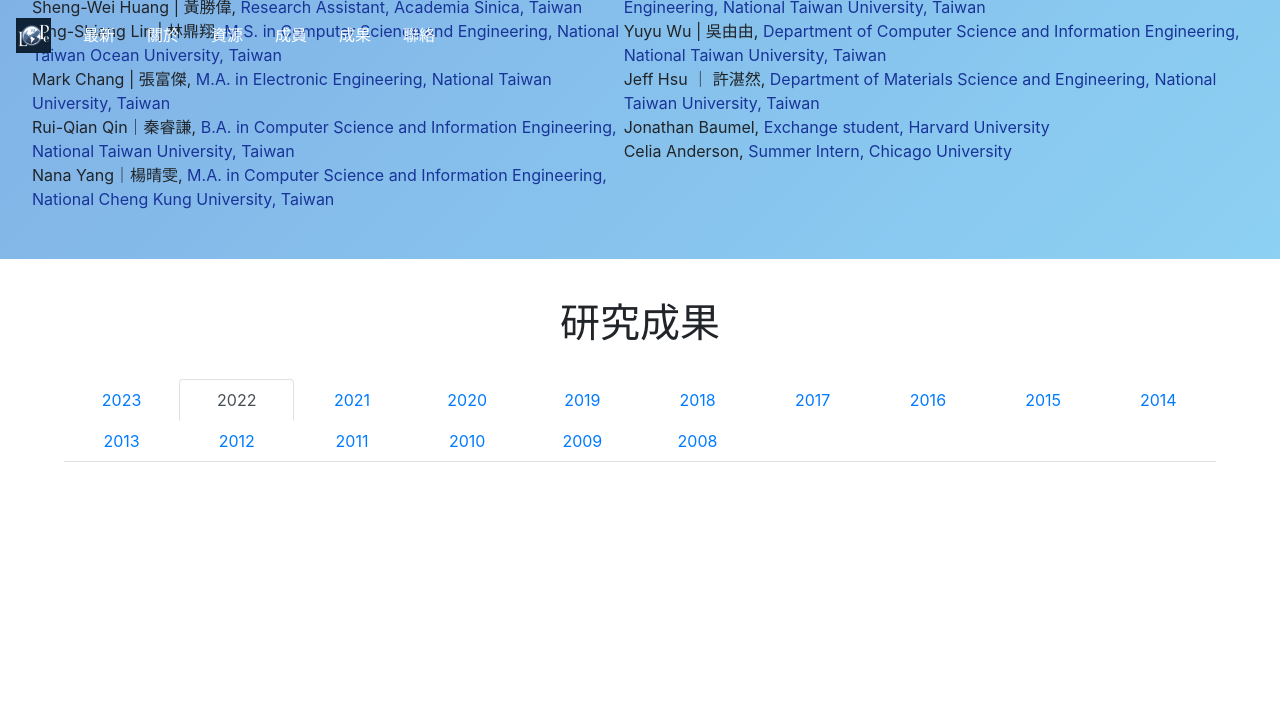
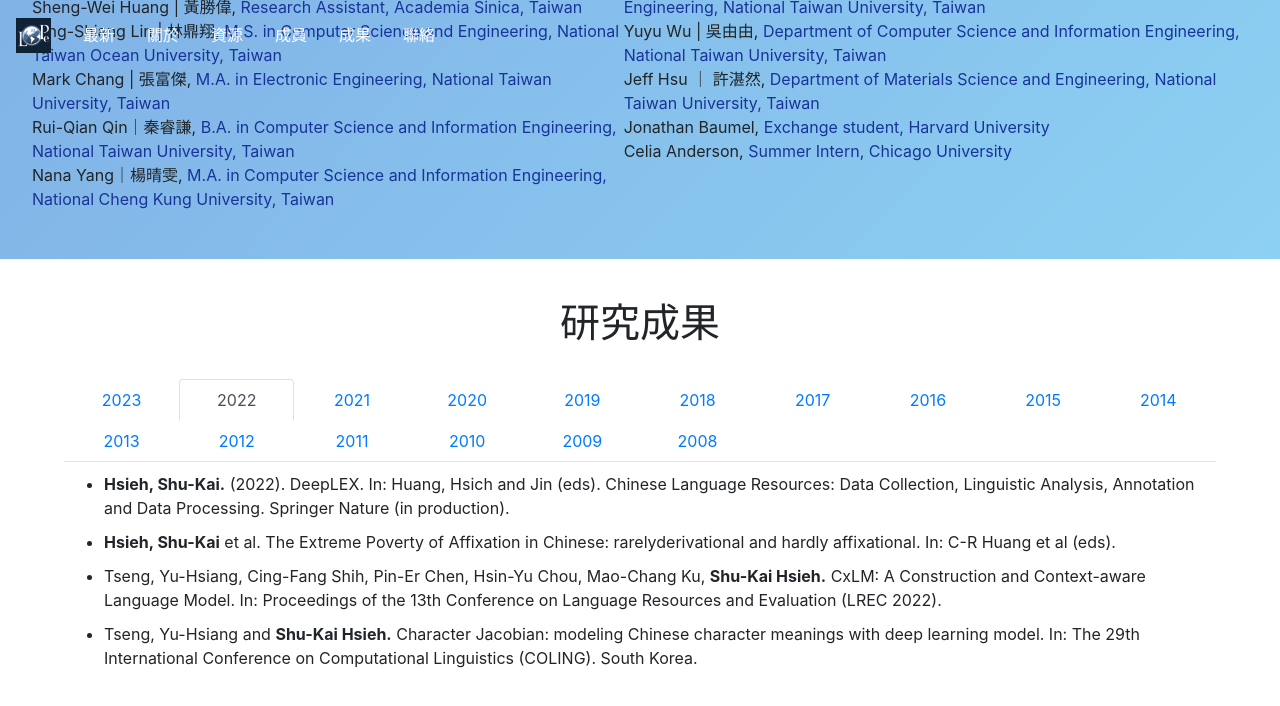
Before and after one commit to lopentu/ntu-lope-lab, a React (Create React App) app: page / in a window 1280 px wide. Both pictures are taken after a click on the link "2022". Shown: the part 7460-8166 px from the top of the page. Built offline with nearby package versions, Linux system fonts and the light colour scheme.

Commit message:
publications

```diff
--- a/src/components/publications.js
+++ b/src/components/publications.js
@@ -149,14 +149,79 @@ const Publications = (props) => {
 
       <TabContent activeTab={activeTab}>
 
+      <TabPane tabId='2'>
+          <div class="content" style={{display: "block"}}>
+            <ul class="icon-list">
+              <li class="publi">
+                <strong>Hsieh, Shu-Kai.</strong> (2022). DeepLEX. In: Huang, Hsich and Jin (eds). Chinese Language Resources: Data Collection, Linguistic Analysis, Annotation and Data Processing. Springer Nature (in production).
+              </li>
+              <li class="publi">
+                <strong>Hsieh, Shu-Kai</strong> et al. The Extreme Poverty of Affixation in Chinese: rarelyderivational and hardly affixational. In: C-R Huang et al (eds).
+              </li>
+              <li class="publi">
+                Tseng, Yu-Hsiang, Cing-Fang Shih, Pin-Er Chen, Hsin-Yu Chou, Mao-Chang Ku, <strong>Shu-Kai Hsieh.</strong> CxLM: A Construction and Context-aware Language Model. In: Proceedings of the 13th Conference on Language Resources and Evaluation (LREC 2022).
+              </li>
+              <li class="publi">
+                Tseng, Yu-Hsiang and <strong>Shu-Kai Hsieh.</strong> Character Jacobian: modeling Chinese character meanings with deep learning model. In: The 29th International Conference on Computational Linguistics (COLING). South Korea.
+              </li>
+            </ul>
+          </div>
+      </TabPane>
+
+      <TabPane tabId='3'>
+          <div class="content" style={{display: "block"}}>
+            <ul class="icon-list">
+              <li class="publi">
+                謝舒凱語料庫與語言研究的實證方法。In:黃宣範主編:語言學:結構、認 知與文化的探索。台大出版中心
+              </li>
+              <li class="publi">
+                Cing-Fang Shih, Yu-Hsiang Tseng, Ching-Wen Yang, Pin-Er Chen, Hsin-Yu Chou, Lian-Hui Tan, Tzu-Ju Lin, Chun-Wei Wang and <strong>Shu-Kai Hsieh</strong>. What confuses BERT? Linguistic Evaluation of Sentiment Analysis on Telecom Customer Opinion. ROCLING.
+              </li>
+              <li class="publi">
+                <strong>Hsieh, Shu-Kai</strong> and Yu-Hsiang Tseng. Exploring sentiment constructions: connecting deep learning models with linguistic construction. PACLIC35.
+              </li>
+              <li class="publi">
+                Lai, C-H, <strong>Shu-Kai Hsieh</strong>, et al. (2021). Neuro-Cognitive Differences in Semantic Processing Between Native Speakers and Proficient Learners of Mandarin Chinese. Frontiers in Psychology 18. (Language Sciences).
+              </li>
+              <li class="publi">
+                Yu-Lin Chang, Yongfu Liao, Po-Ya Angela Wang, Mao-Chang Ku and <strong>Shu-Kai Hsieh</strong>. Keyword-centered Collocating Topic Analysis. ROCLING.
+              </li>
+            </ul>
+          </div>
+      </TabPane>
+
       <TabPane tabId='4'>
           <div class="content" style={{display: "block"}}>
             <ul class="icon-list">
               <li class="publi">
-                <strong>Shih, Cing-Fang, Mao-Chang Ku, and Shu-Kai Hsieh</strong> Lectal Variation of the Two Chinese Causative Auxiliaries. The 32nd Annual Conference of Computational Linguistics and Speech Processing. Taiwan.
+                Chang Y-Yon and <strong>Shu-Kai Hsieh</strong>. Do You Believe It Happened?Assessing Chinese Readers' Veridicality Judgments 13th edition of the Language Resources and Evaluation Conference (LRBC), online (France).
               </li>
               <li class="publi">
-                <strong>Hsieh, Shu-Kai, Yu-Hsiang Tseng, Chiung-Yu Chiang, Richard Lian, Yong-fu Liao, Mao-Chang Ku, Ching-Fang Shih</strong> From Sense to Action: A Word-Action Disambiguation Task in NLP. The 34th Pacific Asia Conferenceon Language, Information and Computation(PACLIC34). online. (Vietnam).
+                Chen, Ying-Yu, <strong>Shu-Kai Hsieh</strong>. An Analysis of Multimodal Document Intent in Instagram Posts. The 32nd annual Conference on Computational Linguistics and Speck Processing in Taiwan (ROCLING) Taipei.
+              </li>
+              <li class="publi">
+                Han-Tang Hung <strong>Shu-Kai Hsieh</strong>. Exploring Discourse of Same-sex Marriage in Taiwan: A Case Study of Near-Synonym of HOMOSEXUAL in Opposing Stances. The 34th Pacific Asia Conference on Language Information and Computation (PACLIC 34) online (Team).
+              </li>
+              <li class="publi">
+                <strong>Hsieh, Shu-Kai</strong>, Yu-Hsiang Tseng, Chiung-Yu Chiang, Richard Lian, Yong-fu Liao, Mao-Chang Ku, Ching-Fang Shih. From Sense to Action: A Word- Action Disambiguation Task in NLP. The 34th Pacific Asia Conference on Language, Information and Computation (PACLIC 34). online. (Vietnam).
+              </li>
+              <li class="publi">
+                Liao, Yong-Fu, <strong>Shu-Kai Hsieh</strong>. Mitigating Impacts of Word Segmentation Errors on Collocation Extraction in Chinese. The 32nd annual Conference on Computational Linguistics and Speech Processing in Taiwan (ROCLING) Taipei.
+              </li>
+              <li class="publi">
+                Sandararajan, Louise, Singkiat Ting, Seong-Hyeong Kim and <strong>Shu-Kai Hsieh</strong>. Religion, Cognition, and Emotion: What can automated text analysis tell us about Culture. The Humanistic Psychologist (APA Division 32 (Society for Humanistic Psychology)). (to be published).
+              </li>
+              <li class="publi">
+                Shih, Ching-Fang, Mao-Chang Ku, and <strong>Shu-Kai Hsieh</strong>. Lectal Variation of the Two Chinese Causative Auxiliaries. The 32nd Annual Conference of Computational Linguistics and Speech Processing. Taiwan.
+              </li>
+              <li class="publi">
+                Tseng, Yu-Hsiang. <strong>Shu-Kai Hsieh</strong>, Pei-Yi Cheng, Sara Court. Computational Modeling of Affixosd Behavior in Chinese Morphology. The 28 rmational Conference on Computational Linguistics (COLING) online (Spain)
+              </li>
+              <li class="publi">
+                Tseng, Yu-Hiang and <strong>Shu-Kai Hsieh</strong>. Computational Representation of Chinese Characters: Comparison Between Singular Value Decomposition and Variational Autoencoder. Journal of Cognitive Science (21:1)
+              </li>
+              <li class="publi">
+                Tseng. Yu-Hsiang, <strong>Shu-Kai Hsieh</strong>, Richard Lian, Ching-Yu Chiang, Yu- Ling Chang, Li-Ping Chang, and J-Lung Hsieh. MatDCA Multi-nun Multi- domain noued Task-oriented Dialogue Dataset in Chinese. The International Conference on Technologies and Applications of Artificial Intelligence (TAAI).
               </li>
             </ul>
           </div>
```
